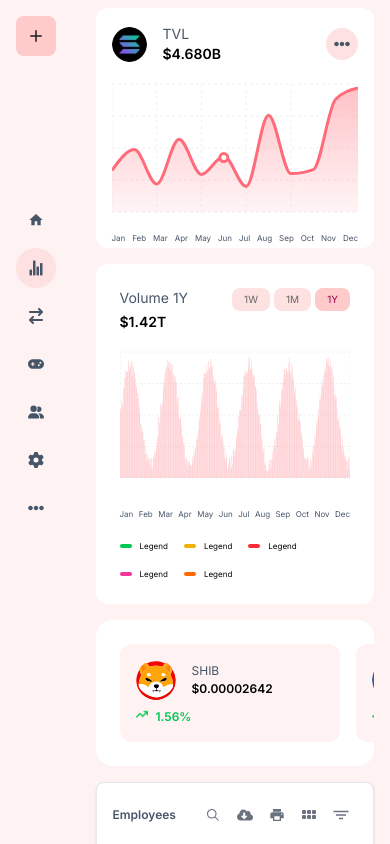
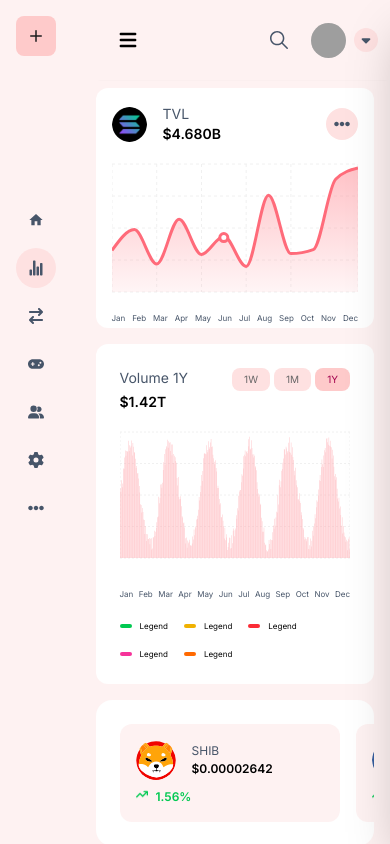
Before and after one commit to Melladmor/nanoVoltzDashbaord, a React (Vite) app: page /statistics in a window 390 px wide. Shown: the top 844 px of the page. Built offline with nearby package versions, Linux system fonts and the light colour scheme; grey boxes are pictures that could not be loaded.

Commit message:
fix header responsive

```diff
--- a/src/components/DataTable/DataTable.tsx
+++ b/src/components/DataTable/DataTable.tsx
@@ -111,7 +111,7 @@ const DataTable: React.FC<DataGridProps> = ({
   };
 
   return (
-    <div className="bg-white rounded-lg shadow-sm border border-gray-200">
+    <div className="bg-white rounded-lg shadow-sm border border-gray-200 px-4">
       {/* Header */}
       <div className="flex items-center justify-between p-4 border-b border-gray-200">
         <h2 className="text-xs sm:text-lg font-semibold text-icon-bg">
--- a/src/components/Navigation/Header.tsx
+++ b/src/components/Navigation/Header.tsx
@@ -2,21 +2,36 @@ import { IoIosSearch } from "react-icons/io";
 import { NavLink, useLocation } from "react-router-dom";
 import avatar from "../../assets/images/avatar.png";
 import { FaCaretDown } from "react-icons/fa6";
+import { HiMenu, HiX } from "react-icons/hi";
 import { routes } from "../../router/routes";
 import type { RoutesElementsI, RoutesI } from "../../router/type";
+import { useState } from "react";
 
 const Header = () => {
   const { pathname } = useLocation();
   const MainPath = pathname.split("/")[1] || "";
   const links = routes?.find((el: RoutesI) => el?.path === MainPath);
+  const [isMobileMenuOpen, setIsMobileMenuOpen] = useState(false);
+  const [isSearchOpen, setIsSearchOpen] = useState(false);
+
+  const toggleMobileMenu = () => {
+    setIsMobileMenuOpen(!isMobileMenuOpen);
+  };
+
+  const toggleSearch = () => {
+    setIsSearchOpen(!isSearchOpen);
+  };
 
   return (
-    <nav className="flex flex-row w-full px-3 items-center justify-between sticky top-0 z-50 bg-bg shadow-[0_2px_2px_-3px_rgba(0,0,0,0.2)]  py-5">
-      <div className="flex items-center gap-8">
+    <nav className="flex flex-col w-full sticky top-0 z-30 bg-bg shadow-[0_2px_2px_-3px_rgba(0,0,0,0.2)] relative">
+      {/* Main Header */}
+      <div className="flex flex-row w-full px-3 lg:px-6 items-center justify-between py-5">
+        {/* Navigation Links - Desktop */}
+        <div className="hidden lg:flex items-center gap-8">
           {links?.children?.map((el: RoutesElementsI) => {
             const isActive = pathname === el?.path;
             return (
-            <div className="relative group">
+              <div key={el?.path} className="relative group">
                 <NavLink
                   to={el?.path}
                   className={`${
@@ -34,21 +49,121 @@ const Header = () => {
           })}
         </div>
 
+        {/* Mobile Menu Button */}
+        <div className="lg:hidden">
+          <button
+            onClick={toggleMobileMenu}
+            className="p-2 text-black hover:text-links-acitve">
+            {isMobileMenuOpen ? (
+              <HiX className="text-2xl" />
+            ) : (
+              <HiMenu className="text-2xl" />
+            )}
+          </button>
+        </div>
+
+        {/* Right Side Actions */}
         <div className="flex flex-row items-center gap-3">
-        <div>
-          <div className="h-full py-3 px-6 w-[300px] bg-white rounded-full flex flex-row items-center gap-4">
+          {/* Search - Desktop */}
+          <div className="hidden md:block">
+            <div className="h-full py-3 px-6 w-[250px] lg:w-[300px] bg-white rounded-full flex flex-row items-center gap-4">
               <IoIosSearch className="text-icon-bg text-2xl font-bold" />
               <input
                 type="text"
                 placeholder="Search pools or tokens"
-              className="h-full w-full border-none outline-none"
+                className="h-full w-full border-none outline-none text-sm"
               />
             </div>
           </div>
+
+          {/* Expandable Search - Mobile */}
+          <div className="md:hidden relative">
+            {!isSearchOpen ? (
+              <button
+                onClick={toggleSearch}
+                className="p-2 text-icon-bg hover:text-links-acitve transition-all duration-200">
+                <IoIosSearch className="text-2xl" />
+              </button>
+            ) : (
+              <div className="fixed top-0 left-0 right-0 bg-white z-60 px-3 py-5 shadow-lg">
                 <div className="flex items-center gap-3">
-          <img src={avatar} className="size-[45px] rounded-full" />
-          <div className="h-7 w-7 rounded-full flex items-center justify-center bg-hover-pink">
-            <FaCaretDown className="text-icon-bg" />
+                  <div className="flex-1 py-3 px-4 bg-gray-100 rounded-full flex items-center gap-3">
+                    <IoIosSearch className="text-icon-bg text-xl" />
+                    <input
+                      type="text"
+                      placeholder="Search pools or tokens"
+                      className="flex-1 bg-transparent border-none outline-none text-sm"
+                      autoFocus
+                    />
+                  </div>
+                  <button
+                    onClick={toggleSearch}
+                    className="p-2 text-gray-500 hover:text-gray-700 rounded-full hover:bg-gray-100 transition-all duration-200">
+                    <HiX className="text-xl" />
+                  </button>
+                </div>
+              </div>
+            )}
+          </div>
+
+          {/* User Avatar */}
+          <div className="flex items-center gap-2 lg:gap-3">
+            <img
+              src={avatar}
+              className="size-[35px] md:size-[45px] rounded-full"
+            />
+            <div className="h-6 w-6 md:h-7 md:w-7 rounded-full flex items-center justify-center bg-hover-pink">
+              <FaCaretDown className="text-icon-bg text-sm md:text-base" />
+            </div>
+          </div>
+        </div>
+      </div>
+
+      {/* Mobile Search Bar - Removed since we use expandable now */}
+
+      {/* Mobile Navigation Menu - Overlay */}
+      <div
+        className={`lg:hidden fixed top-0 right-0 h-full w-80 max-w-[85vw] bg-white shadow-2xl z-50 transform transition-transform duration-300 ease-in-out ${
+          isMobileMenuOpen ? "translate-x-0" : "translate-x-full"
+        }`}>
+        {/* Drawer Header */}
+        <div className="flex items-center justify-end p-4 border-b border-gray-200">
+          <button
+            onClick={() => setIsMobileMenuOpen(false)}
+            className="p-2 text-gray-500 hover:text-gray-700 rounded-full hover:bg-gray-100">
+            <HiX className="text-xl" />
+          </button>
+        </div>
+
+        {/* Navigation Links */}
+        <div className="flex flex-col py-4 px-4 space-y-1">
+          {links?.children?.map((el: RoutesElementsI) => {
+            const isActive = pathname === el?.path;
+            return (
+              <NavLink
+                key={el?.path}
+                to={el?.path}
+                onClick={() => setIsMobileMenuOpen(false)}
+                className={`${
+                  isActive
+                    ? "text-links-acitve bg-blue-50 border-r-4 border-links-acitve"
+                    : "text-gray-700 hover:text-links-acitve hover:bg-gray-50"
+                } font-medium py-4 px-4 rounded-lg transition-all duration-200 block`}>
+                {el?.title}
+              </NavLink>
+            );
+          })}
+        </div>
+
+        {/* User Section in Drawer */}
+        <div className="absolute bottom-0 left-0 right-0 p-4 border-t border-gray-200 bg-gray-50">
+          <div className="flex items-center gap-3">
+            <img src={avatar} className="size-10 rounded-full" />
+            <div className="flex-1">
+              <p className="text-sm font-medium text-gray-800">المستخدم</p>
+              <p className="text-xs text-gray-500">user@example.com</p>
+            </div>
+            <FaCaretDown className="text-gray-400" />
           </div>
         </div>
       </div>
--- a/src/layouts/MainLayout.tsx
+++ b/src/layouts/MainLayout.tsx
@@ -10,7 +10,7 @@ const MainLayout = () => {
         <SideBar />
       </div>
       <div className="w-full">
-        {/* <Header /> */}
+        <Header />
         <div className="pt-2 pb-4 pr-4">
           <Suspense fallback={<div>Loading...</div>}>
             <Outlet />
```
Lines whose indentation alone changed are shown as unchanged.
